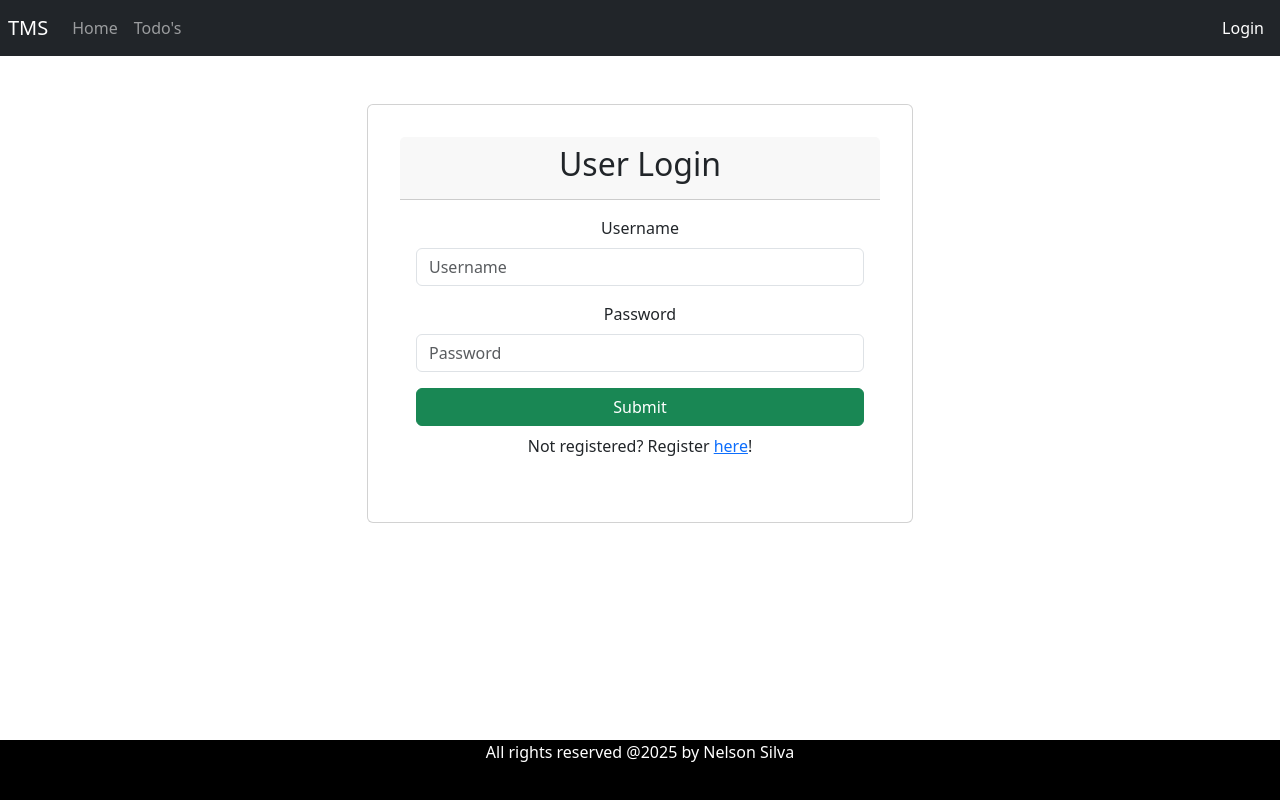
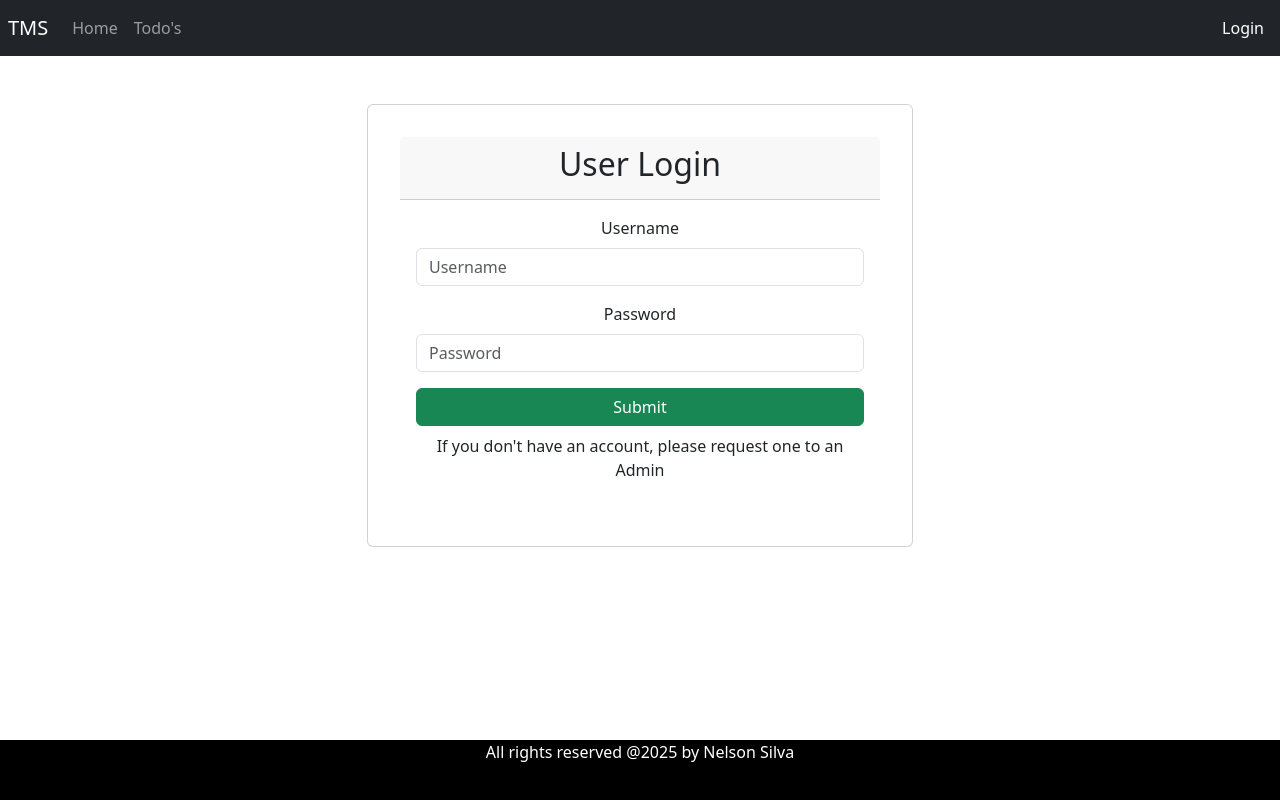
Before and after one commit to nelsonsilva-code/tms-frontend, a React (Vite) app: page /login in a window 1280 px wide. Built offline with nearby package versions, Linux system fonts and the light colour scheme.

Commit message:
:recycle: Hide register here comment - accounts can only be created by admins now

```diff
--- a/src/components/LoginComponent.jsx
+++ b/src/components/LoginComponent.jsx
@@ -93,7 +93,7 @@ const LoginComponent = () => {
                                         text="Submit"
                                         onClick={loginUser}
                                     />
-                                    <p>Not registered? Register <Link to="/register">here</Link>!</p>
+                                    <p>If you don't have an account, please request one to an Admin</p>
                                 </div>
                             </form>
                         </div>
```
